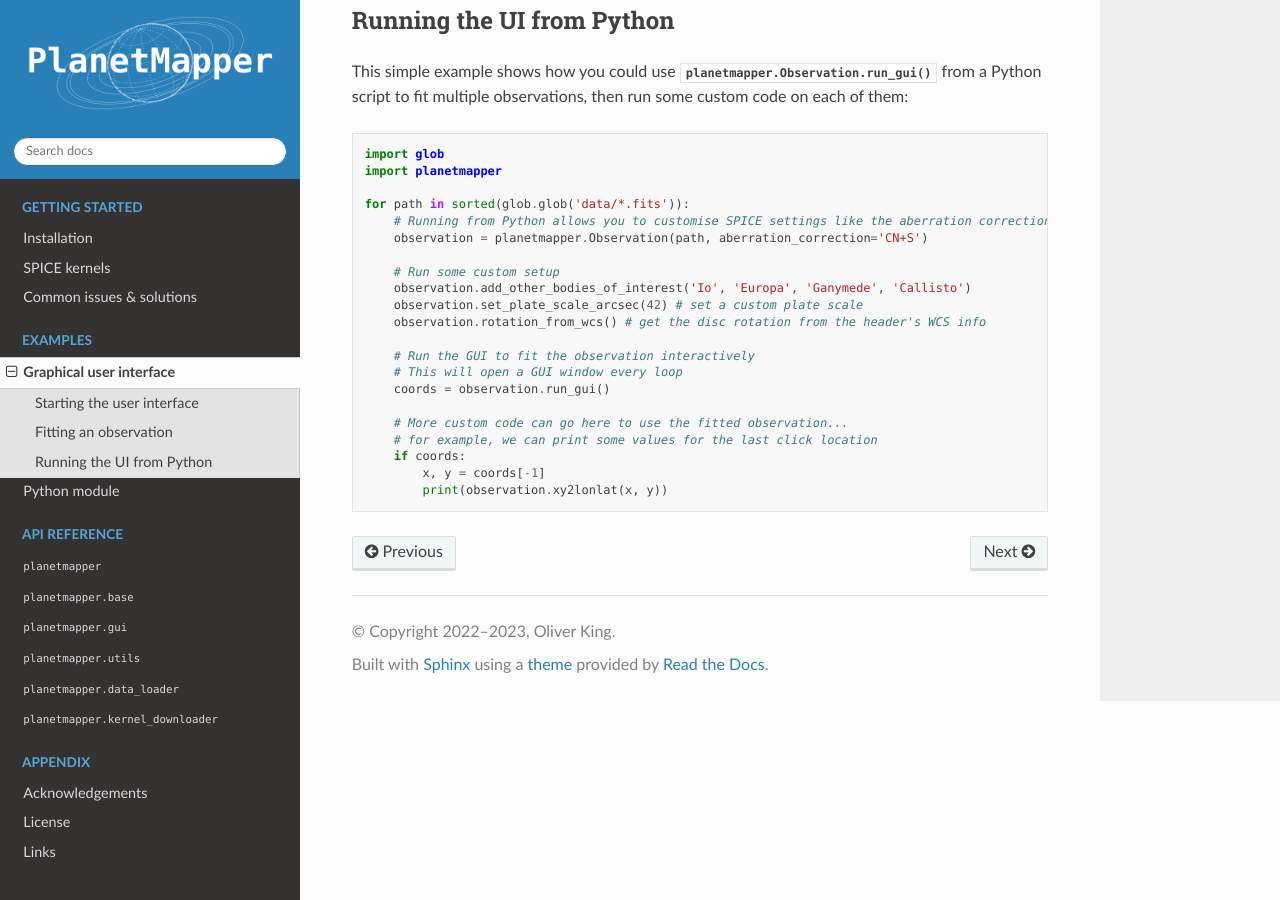
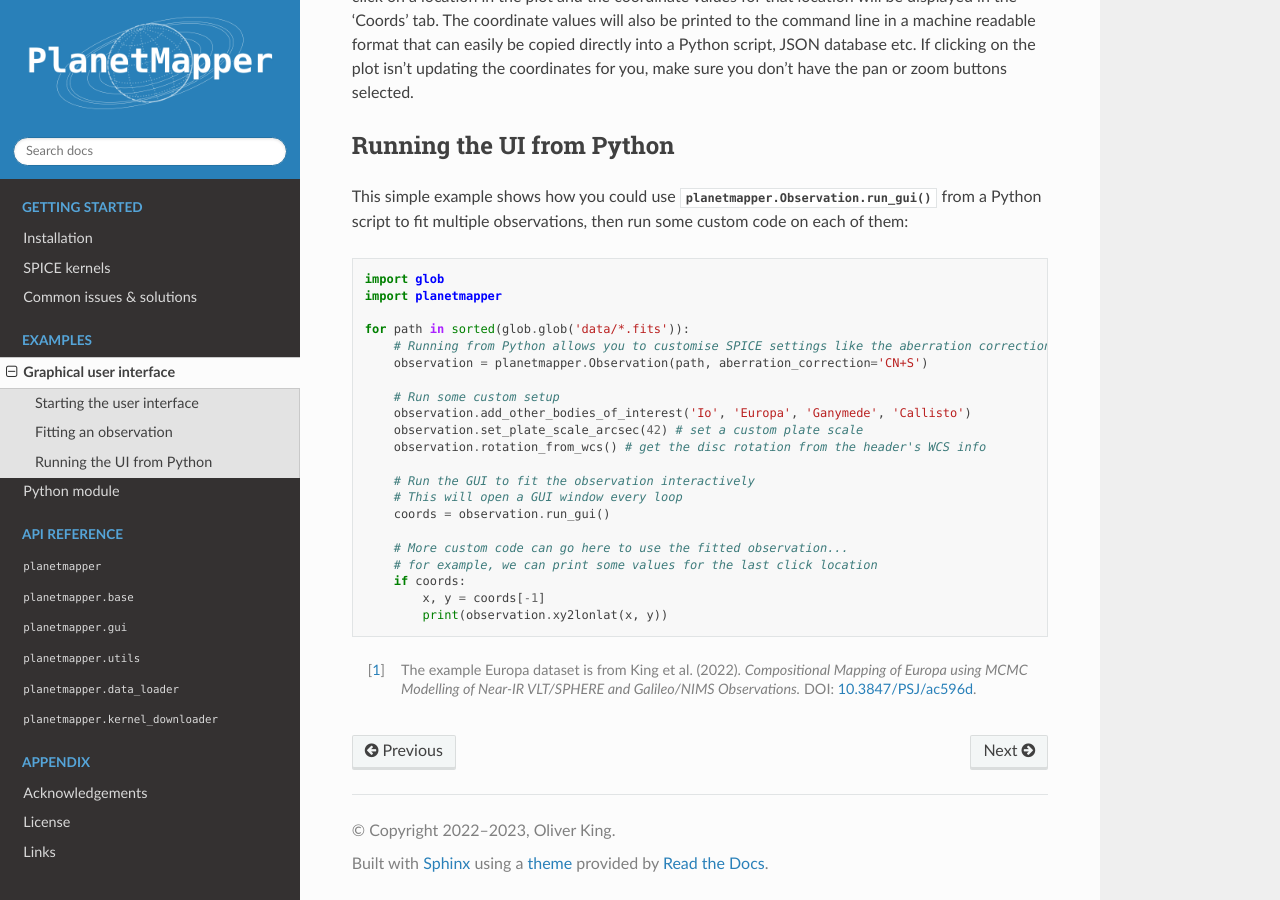
Before and after one commit to ortk95/planetmapper, a Sphinx documentation site: the page built from docs/user_interface.rst, in a window 1280 px wide and 900 px high, scrolled down 5457 px. Built offline with Sphinx 7.4.7 and the Read the Docs theme 2.0.0, drawn with Linux system fonts in a browser that asks for light colours; the version number could not be read and is left out; some of the changed text lies outside the part shown.

Commit message:
Document example GUI Europa data file
#271

```diff
--- a/docs/user_interface.rst
+++ b/docs/user_interface.rst
@@ -16,7 +16,10 @@
 
 Fitting an observation
 ======================
-To start, type `planetmapper` into a command line and press enter. This will open a window where you can choose a file to open:
+.. note::
+    You can download the Europa data file used in these examples from the `PlanetMapper GitHub repository <https://github.com/ortk95/planetmapper/tree/main/examples/gui_data>`_.
+
+To start, type `planetmapper` into a command line and press enter. This will open a window where you can choose a file to open:[#king2022]_
 
 .. image:: images/gui_open.png
     :width: 600
@@ -96,3 +99,6 @@
         if coords:
             x, y = coords[-1]
             print(observation.xy2lonlat(x, y))
+
+
+.. [#king2022] The example Europa dataset is from King et al. (2022). *Compositional Mapping of Europa using MCMC Modelling of Near-IR VLT/SPHERE and Galileo/NIMS Observations.* DOI: `10.3847/PSJ/ac596d <https://doi.org/10.3847/PSJ/ac596d>`_.
```
Also changed, not shown: examples/gui_data/README.md, 2 other files.
